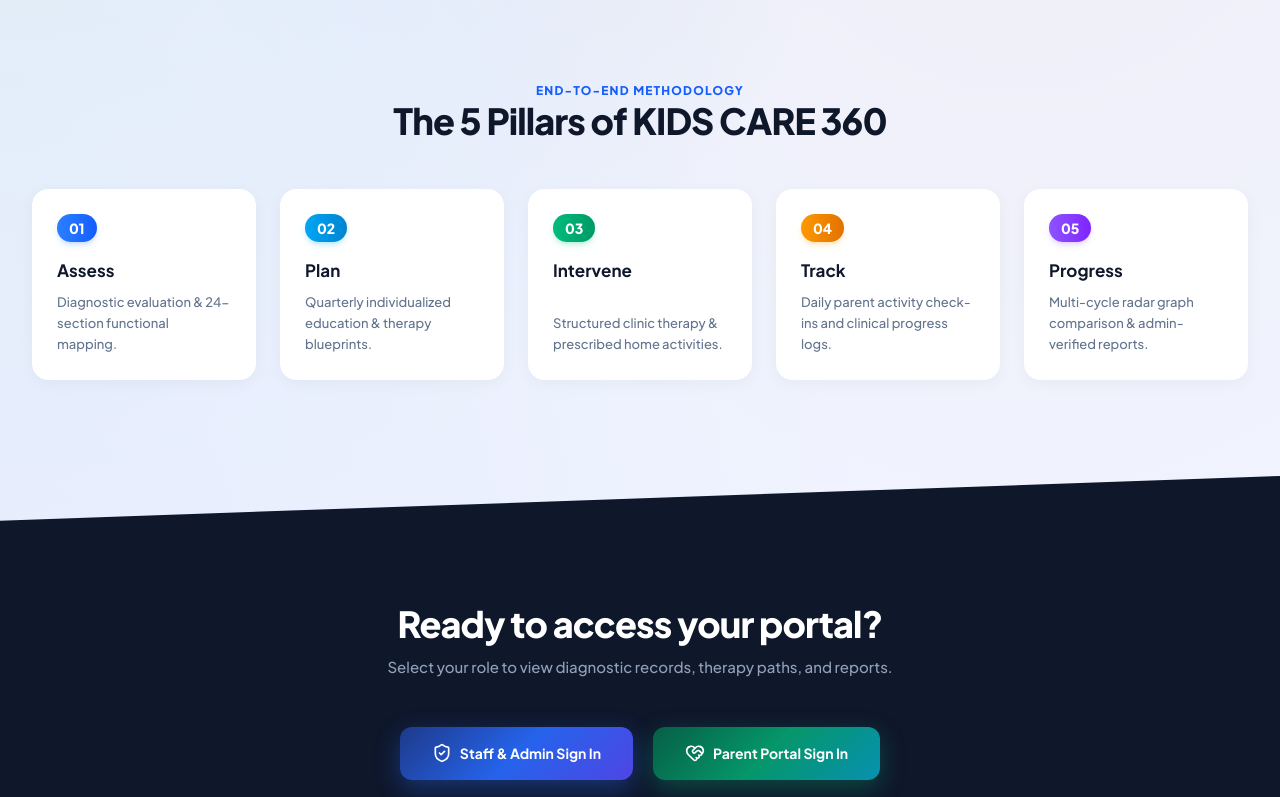
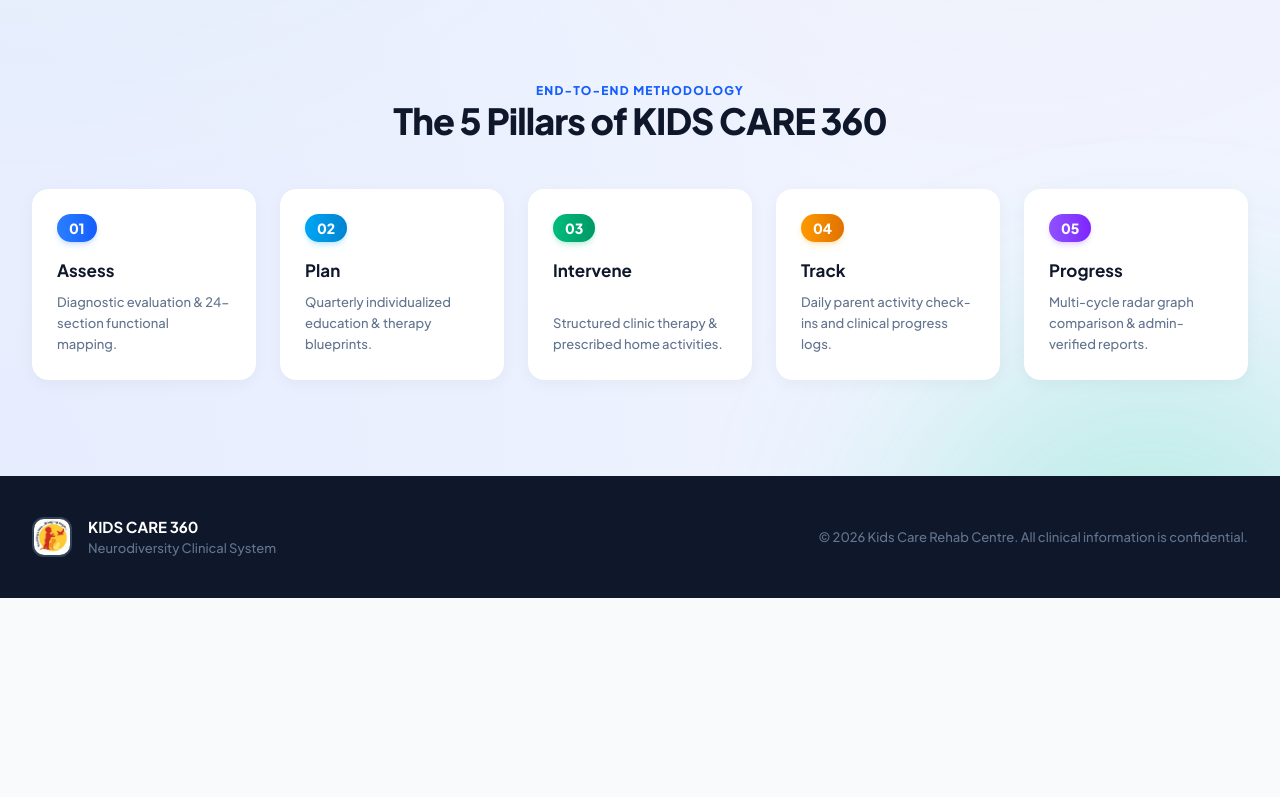
Before and after one commit to yobin021/Kids-care-rehab-centre, a Next.js app: page / in a window 1280 px wide. Shown: the part 2000-2797 px from the top of the page. After the commit the page ends 2598 px from the top, so only its background shows below. Built offline with nearby package versions, Linux system fonts and the light colour scheme; no server answers.

Commit message:
feat(home): remove 'Ready to access your portal' section

```diff
--- a/src/views/HomePage.jsx
+++ b/src/views/HomePage.jsx
@@ -290,34 +290,6 @@
         </div>
       </section>
 
-      {/* ─── Bottom CTA Banner ─── */}
-      <section className="py-20 relative z-10">
-        <div className="absolute inset-0 bg-slate-900 -skew-y-2 origin-bottom-right" />
-        <div className="max-w-4xl mx-auto px-4 text-center space-y-8 relative z-10 py-12">
-          <div className="space-y-3">
-            <h3 className="text-3xl sm:text-4xl font-black text-white tracking-tight">Ready to access your portal?</h3>
-            <p className="text-[15px] text-slate-400 font-medium">Select your role to view diagnostic records, therapy paths, and reports.</p>
-          </div>
-
-          <div className="flex flex-wrap items-center justify-center gap-5 pt-4">
-            <button
-              onClick={() => navigate("/login")}
-              className="px-8 py-4 rounded-xl bg-gradient-blue hover:brightness-110 text-white font-bold text-[14px] transition-all shadow-[0_8px_24px_rgba(37,99,235,0.4)] hover:-translate-y-1 flex items-center gap-2 cursor-pointer border-0"
-            >
-              <ShieldCheck className="h-5 w-5" />
-              <span>Staff &amp; Admin Sign In</span>
-            </button>
-            <button
-              onClick={() => navigate("/parent/login")}
-              className="px-8 py-4 rounded-xl bg-gradient-emerald hover:brightness-110 text-white font-bold text-[14px] transition-all shadow-[0_8px_24px_rgba(5,150,105,0.4)] hover:-translate-y-1 flex items-center gap-2 cursor-pointer border-0"
-            >
-              <HeartHandshake className="h-5 w-5" />
-              <span>Parent Portal Sign In</span>
-            </button>
-          </div>
-        </div>
-      </section>
-
       {/* ─── Footer ─── */}
       <footer className="mt-auto bg-[#0F172A] text-slate-400 py-10 relative z-20">
         <div className="max-w-7xl mx-auto px-4 sm:px-6 lg:px-8 flex flex-col md:flex-row items-center justify-between gap-6 text-[13px]">
```
